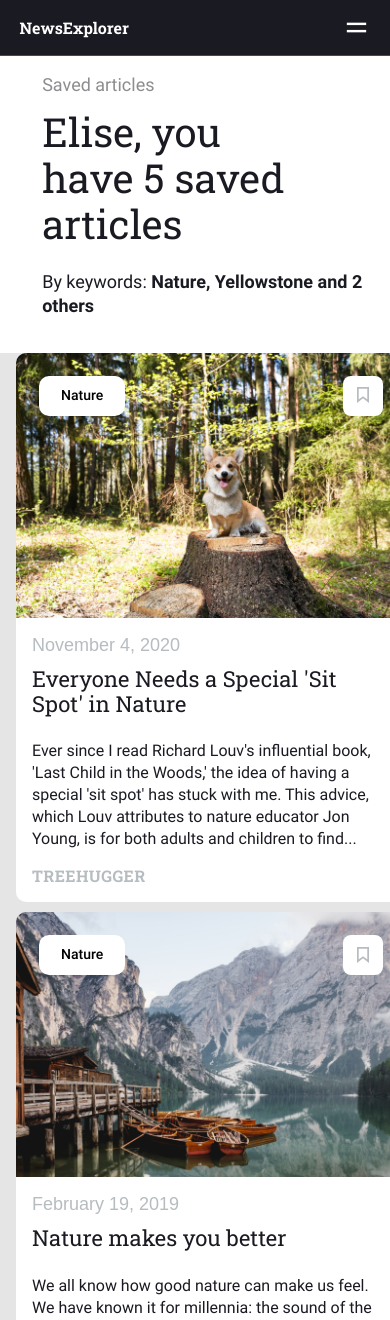
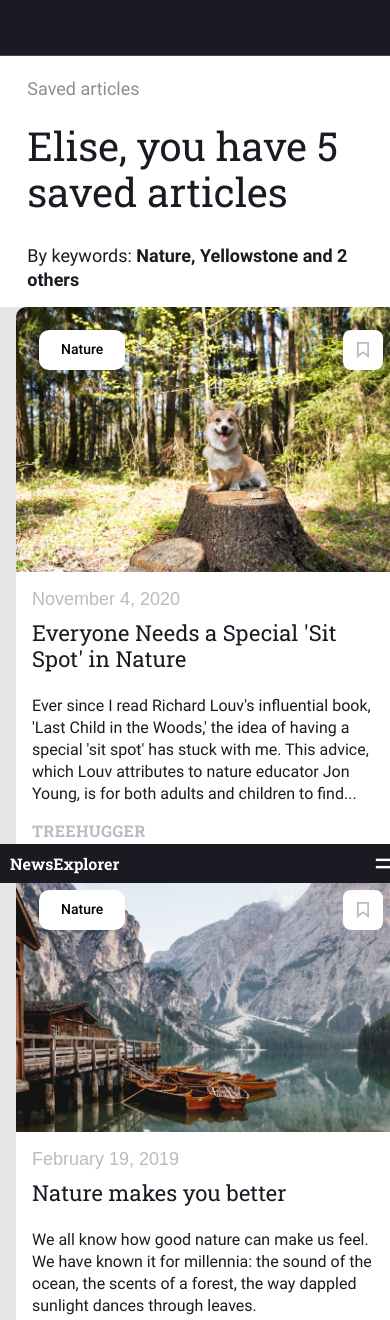
Before and after one commit to irmo12/news-explorer-frontend, a React (Create React App) app in the folder news-explorer/: page /saved-news in a window 390 px wide. Shown: the top 1320 px of the page. Built offline with nearby package versions, Linux system fonts and the light colour scheme.

Commit message:
header refactor, vis fixes

```diff
--- a/news-explorer/src/components/Header/Header.css
+++ b/news-explorer/src/components/Header/Header.css
@@ -11,6 +11,15 @@
   padding: 1% 7.25%;
   color: #fff;
   min-height: 56px;
+}
+
+.header__content {
+  display: flex;
+  flex-flow: row nowrap;
+  margin: 0 auto;
+  justify-content: space-evenly;
+  width: 100%;
+  align-items: center;
 }
 
 .header_logged_in {
@@ -51,7 +60,7 @@
 }
 
 .header__button-logic_logged_in {
-  padding: 0 2%;
+  padding: 0 15px;
   margin-left: 8px;
 }
 
@@ -130,6 +139,15 @@
 }
 
 @media screen and (max-width: 480px) {
+  .header__content {
+    position: absolute;
+    top: 100%;
+    left: 0;
+    background-color: #1a1b22;
+    padding: 10px;
+    width: 100%;
+    z-index: 1;
+  }
   .header__title {
     font-size: 16px;
   }
@@ -138,3 +156,6 @@
     padding: 0;
   }
 }
+
+.nav-container {
+}
--- a/news-explorer/src/components/Header/Header.js
+++ b/news-explorer/src/components/Header/Header.js
@@ -6,9 +6,9 @@ import logout from '../../images/logout.svg';
 import { AuthContext } from "../../contexts/AuthContext";
 import { SmallScreenContext } from "../../contexts/SmallScreenContext";
 
-function Header({ userName = 'Elise', openAuthPopup, openPhonePopup }) {
+function Header({ userName = 'Elise', openAuthPopup }) {
   const { isLoggedIn, setIsLoggedIn } = useContext(AuthContext);
-  const  isSmallScreen  = useContext(SmallScreenContext);
+  const isSmallScreen = useContext(SmallScreenContext);
 
   function signOut() {
     setIsLoggedIn(false);
@@ -32,10 +32,13 @@ function Header({ userName = 'Elise', openAuthPopup, openPhonePopup }) {
 
   return (
     <header className={headerClasses}>
+      {!isSmallScreen ? (
+        <>
+          <div className="header__content">
             <Link className={titleClasses} to='/saved-news'>NewsExplorer</Link>
             <Navigation className='header__nav' />
             <div className={buttonLogicClasses}>
-        {!isSmallScreen && (
+              {
                 isLoggedIn ? (
                   <button
                     className={buttonClasses}
@@ -51,15 +54,17 @@ function Header({ userName = 'Elise', openAuthPopup, openPhonePopup }) {
                   >
                     Sign&nbsp;in
                   </button>
-          ))}
-        {isSmallScreen && (!isLoggedIn ? (
-          <button className="header__phone-button" onClick={openPhonePopup} />
-        ) : (
-          <button className="header__phone-button header__phone-button_black" onClick={openPhonePopup} />
-        ))}
+                )}
             </div>
-    </header >
-  );
+          </div>
+        </>) : (<>
+          <div className="header__content">
+            <Link className={titleClasses} to='/saved-news'>NewsExplorer</Link>
+            <button className={`header__phone-button ${isLoggedIn ? 'header__phone-button_black' : ''}`} onClick={openAuthPopup} />
+          </div>
+          <Navigation className="header_nav" />
+        </>)}
+    </header>);
 }
 
 export default Header;
--- a/news-explorer/src/components/Main/Main.js
+++ b/news-explorer/src/components/Main/Main.js
@@ -6,7 +6,6 @@ import Preloader from '../Preloader/Preloader';
 import NewsCardList from '../NewsCardList/NewsCardList';
 import SavedNewsHeader from '../SavedNewsHeader/SavedNewsHeader';
 import About from '../About/About';
-import PhoneHeaderExtension from '../PhoneHeaderExtension/PhoneHeaderExtension';
 import { AuthContext } from '../../contexts/AuthContext';
 import { Route, Routes, } from 'react-router-dom';
 
@@ -16,12 +15,7 @@ function Main({ openAuthPopup, newsData, username }) {
   const [isLoading, setIsLoading] = useState(false);
   const [hasResults, setHasResults] = useState(false);
   const isLoggedIn = useContext(AuthContext);
-  const [isPhonePopupOpen, setPhonePopupOpen] = useState(false);
   const articleList = Object.values(newsData);
-
-  function openPhonePopup() {
-    setPhonePopupOpen(!isPhonePopupOpen);
-  }
 
   return (
     <>
@@ -30,9 +24,7 @@ function Main({ openAuthPopup, newsData, username }) {
           <Route path='/'
             element={<>
               <div className="main__header-search-container">
-                <Header openAuthPopup={openAuthPopup} openPhonePopup={openPhonePopup} />
-                {isPhonePopupOpen &&
-                  (<PhoneHeaderExtension openAuthPopup={openAuthPopup} />)}
+                <Header openAuthPopup={openAuthPopup} />
                 <SearchForm />
               </div>
               <Preloader isLoading={isLoading} hasResults={hasResults} />
--- a/news-explorer/src/components/Navigation/Navigation.css
+++ b/news-explorer/src/components/Navigation/Navigation.css
@@ -4,10 +4,12 @@
   align-items: center;
   justify-content: center;
   margin-left: auto;
+  margin-right: 3.5%;
 }
 
 .nav-container_logged_in {
-  gap: 32%;
+  gap: 42%;
+  margin-right: 7.5%;
 }
 
 .nav-link {
@@ -47,12 +49,11 @@
 }
 
 @media screen and (max-width: 768px) {
-
   .nav-link {
     font-size: 16px;
   }
   .active::before {
-    top:196%;
+    top: 196%;
   }
   .nav-container {
     gap: 32%;
@@ -64,4 +65,4 @@
   .nav-container {
     display: none;
   }
- }
+}
--- a/news-explorer/src/components/PhoneHeaderExtension/PhoneHeaderExtension.css
+++ /dev/null
@@ -1,9 +0,0 @@
-.phone-header {
-  position: absolute;
-  top: 100%;
-  left: 0;
-  background-color: #1a1b22;
-  padding: 10px;
-  width: 100%;
-  z-index: 1;
-}
--- a/news-explorer/src/components/PhoneHeaderExtension/PhoneHeaderExtension.js
+++ /dev/null
@@ -1,25 +0,0 @@
-import React, { useContext } from 'react';
-import './PhoneHeaderExtension.css';
-import { AuthContext } from "../../contexts/AuthContext";
-import { SmallScreenContext } from '../../contexts/SmallScreenContext';
-import { NavLink } from 'react-router-dom';
-
-
-
-function PhoneHeaderExtension({ openAuthPopup }) {
-
-  const { isLoggedIn } = useContext(AuthContext);
-  const { isSmallScreen } = useContext(SmallScreenContext);
-
-
-  return (
-    <>
-      {isSmallScreen && (
-        <div className='phone-header'>
-          <NavLink className={'phone-header__link'} exact to='/'>Home</NavLink>
-          <button className='phone-header__button' onClick={openAuthPopup}>Sign in</button>
-        </div>)}
-    </>);
-}
-
-export default PhoneHeaderExtension;
--- a/news-explorer/src/components/SavedNews/SavedNews.css
+++ b/news-explorer/src/components/SavedNews/SavedNews.css
@@ -1,11 +1,11 @@
 .news-grid-container {
   background-color: #e5e5e5;
   max-width: 1440px;
-  padding: 3vh 5vh 3.5vh;
+  padding: 6vh 9vh 3.5vh;
 }
 .news-grid {
   display: grid;
-  grid-template-columns: repeat(auto-fit, minmax(300px, 1fr));
+  grid-template-columns: repeat(3, minmax(300px, 500px));
   grid-auto-rows: minmax(350px, 1fr);
   gap: 16px;
   background-color: #e5e5e5;
--- a/news-explorer/src/components/SavedNewsHeader/SavedNewsHeader.css
+++ b/news-explorer/src/components/SavedNewsHeader/SavedNewsHeader.css
@@ -2,16 +2,15 @@
   background-color: #fff;
   width: 100%;
   max-width: 1440px;
- }
+}
 
- .saved-news__content {
+.saved-news__content {
   display: flex;
   flex-flow: column nowrap;
   justify-content: space-around;
   align-items: left;
-  margin-left: 5vh;
-  margin-bottom: 2vh;;
- }
+  margin: 1% 0 4% 7%;
+}
 
 .saved-news__heading {
   font-family: "Roboto", sans-serif;
@@ -21,7 +20,7 @@
   line-height: 133%;
   color: rgba(26, 27, 34, 0.5);
   margin-top: 2vh;
-  margin-bottom: 0;
+  margin-bottom: 10px;
 }
 
 .saved-news__user-message {
@@ -31,8 +30,8 @@
   font-size: 40px;
   line-height: 115%;
   color: #1a1b22;
-  max-width: 29vh;
-  margin: 1.5vh 0 .5vh 0;
+  max-width: 40vh;
+  margin: 1.5vh 0 0.5vh 0;
 }
 
 .saved-news__saved-summary {
@@ -40,6 +39,7 @@
   font-size: 18px;
   font-family: "Roboto", sans-serif;
   line-height: 24px;
+  margin: 24px 0 0 0;
 }
 
 .saved-news__summary-string {
```
Lines whose indentation alone changed are shown as unchanged.
